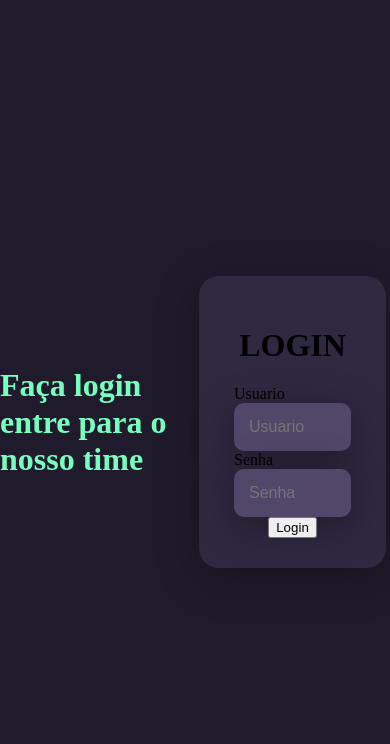
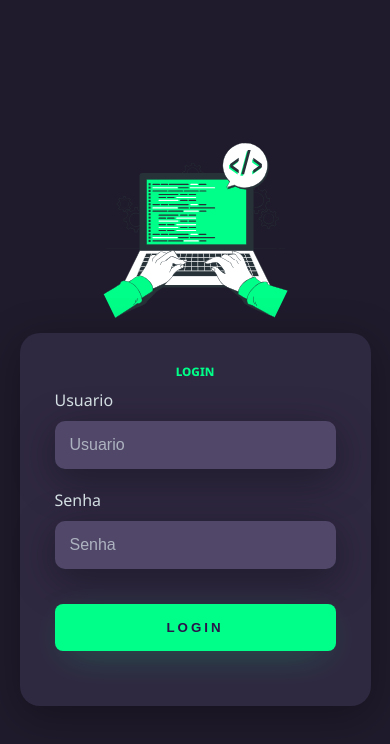
Before and after one commit to ClegersonVilaca/Login-DARK, a plain HTML site: page index.html in a window 390 px wide. Drawn offline with Linux system fonts and the light colour scheme.

Commit message:
atualização
atualização 2.0

```diff
--- a/index.html
+++ b/index.html
@@ -11,6 +11,7 @@
 
         <div class="left-login">
             <h1>Faça login<br>entre para o nosso time</h1>
+            <img src="dev.svg" alt="computador" class="left-login-image">
         </div>
 
         <div class="right-login">
--- a/style.css
+++ b/style.css
@@ -1,5 +1,12 @@
+@import url('https://fonts.googleapis.com/css2?family=Noto+Sans:ital,wght@0,100..900;1,100..900&display=swap');
+
 body {
     margin: 0;
+    font-family: "Noto Sans", sans-serif;
+}
+
+body * {
+  box-sizing: border-box;
 }
 
 .main-login {
@@ -44,17 +51,24 @@ body {
   box-shadow: 0px 10px 40px #00000056;
 }
 
-card-login > h1 {
+.card-login > h1 {
+  font-size: 3vw;
     color: #00ff88;
     font-weight: 800;
     margin: 0;
 }
 
+.left-login-image {
+  width: 35vw;
+}
+
 .text-field {
+    width: 100%;
     display: flex;
     flex-direction: column;
     align-items: flex-start;
     justify-content: center;
+    margin: 10px 0px;
 }
 
 .text-field > input {
@@ -69,3 +83,57 @@ card-login > h1 {
   box-shadow: 0px 10px 40px #00000056;
   box-sizing: border-box;
 }
+
+.text-field > label {
+  color: #f0ffffde;
+  margin-bottom: 10px;
+}
+
+.text-field > input::placeholder {
+  color: #f0ffff94;
+}
+
+.btn-login {
+  width: 100%;
+  padding: 16px 0px;
+  border-radius: 8px;
+  border: none;
+  outline: none;
+  margin: 25px;
+  text-transform: uppercase;
+  font-weight: 800;
+  letter-spacing: 3px;
+  color: #2b134b;
+  background-color: #00ff88;
+  cursor: pointer;
+  box-shadow: 0px 10px 40px -12px #00ff8052;
+}
+
+@media only screen and (max-width: 950px) {
+  .card-login {
+    width: 85%;
+  }
+}
+
+@media only screen and (max-width: 600px) {
+  .main-login {
+    flex-direction: column;
+  }
+  .left-login > h1 {
+    display: none;
+  }
+  .left-login {
+    width: 100%;
+    height: auto;
+  }
+  .right-login {
+    width: 100%;
+    height: auto;
+  }
+  .left-login-image {
+    width: 50vw;
+  }
+  .card-login {
+    width: 90%;
+  }
+}
```
Also changed, not shown: dev.svg (added).
